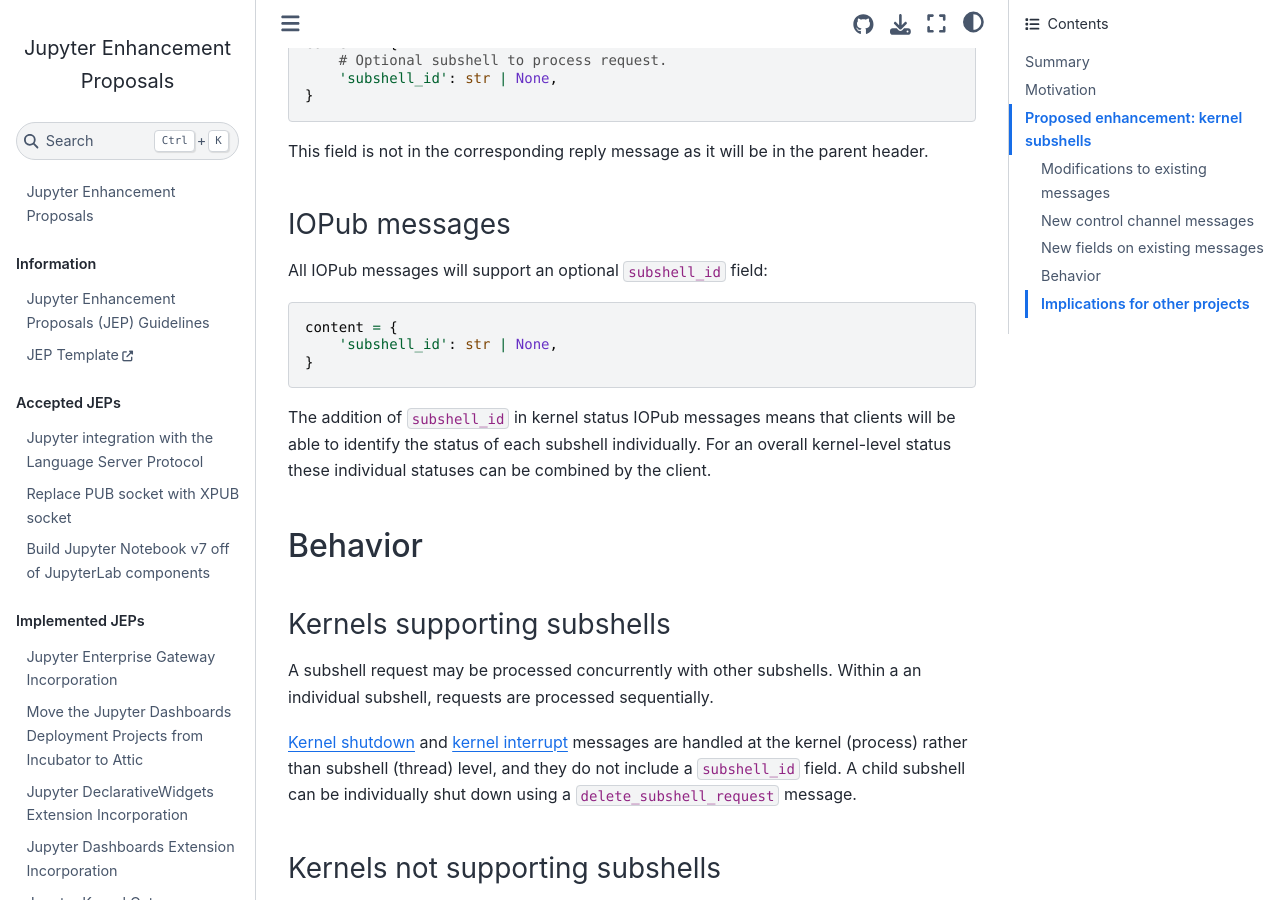
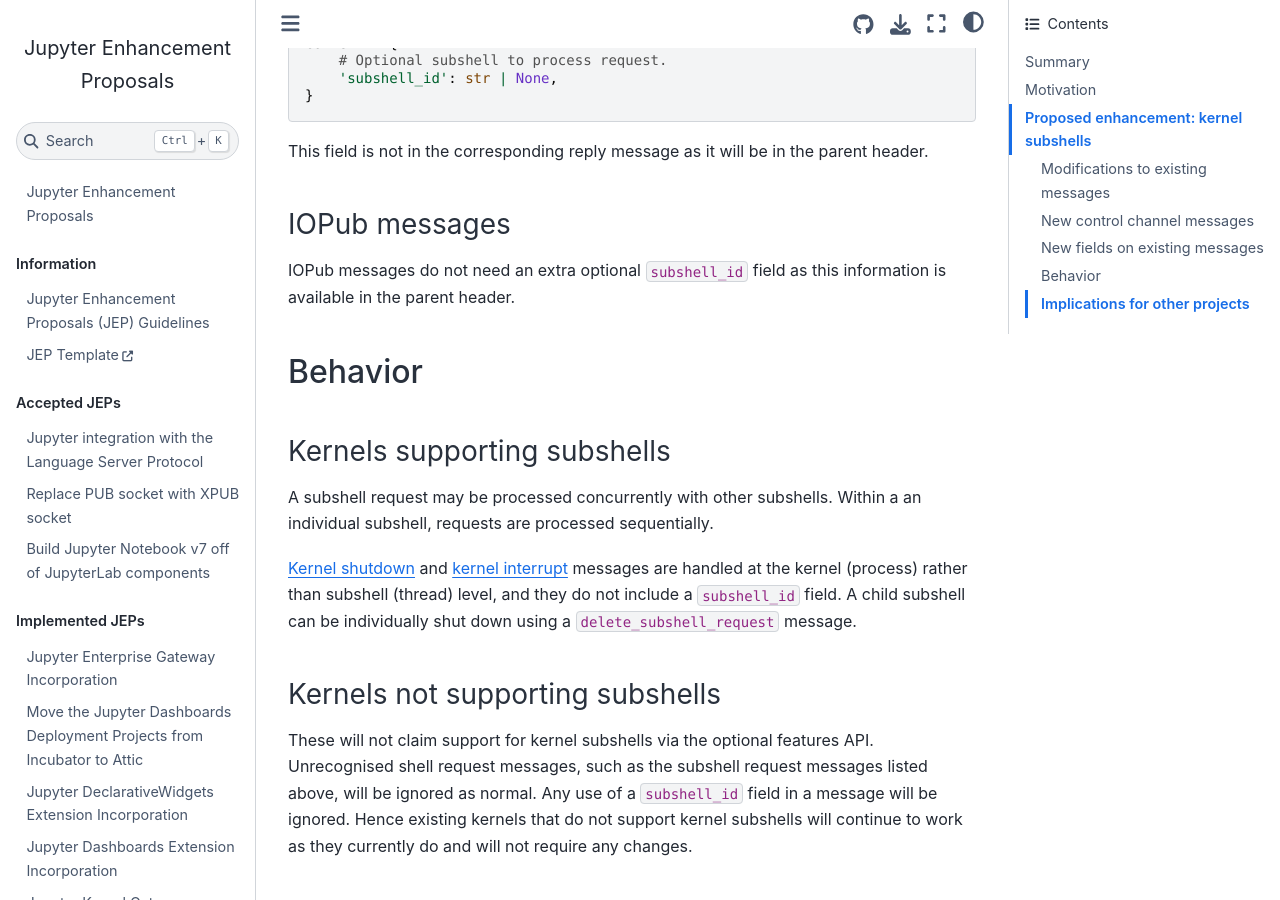
Before and after one commit to jupyter/enhancement-proposals, a Jupyter Book: the page built from kernel-subshells/kernel-subshells.md, in a window 1280 px wide and 900 px high, scrolled down 3369 px. Built offline with Jupyter Book 1.0.4 settings and Sphinx 7.4.7 and the Sphinx Book theme 1.1.4, drawn with Linux system fonts in a browser that asks for light colours.

Commit message:
IOPub messages do not need subshell_id as it is in the parent header

````diff
--- a/kernel-subshells/kernel-subshells.md
+++ b/kernel-subshells/kernel-subshells.md
@@ -157,17 +157,8 @@
 
 ### IOPub messages
 
-All IOPub messages will support an optional `subshell_id` field:
-
-```py
-content = {
-    'subshell_id': str | None,
-}
-```
-
-The addition of `subshell_id` in kernel status IOPub messages means that clients will be able to
-identify the status of each subshell individually. For an overall kernel-level status these
-individual statuses can be combined by the client.
+IOPub messages do not need an extra optional `subshell_id` field as this information is available
+in the parent header.
 
 ## Behavior
 
````
